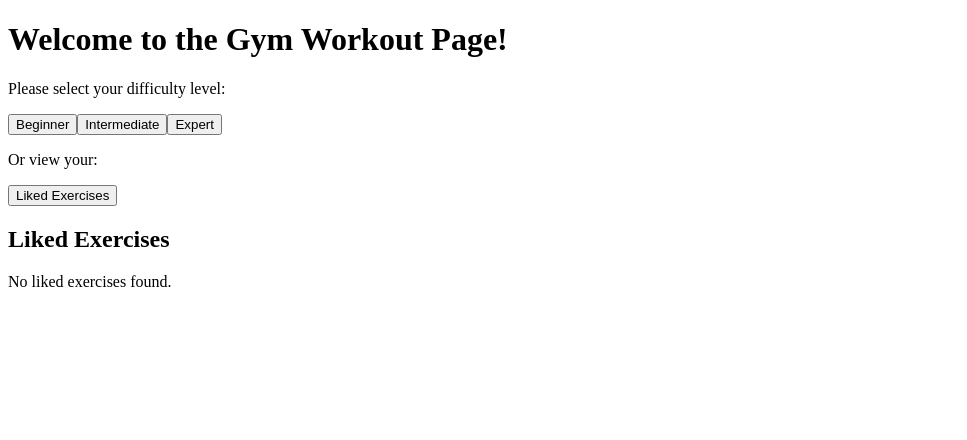
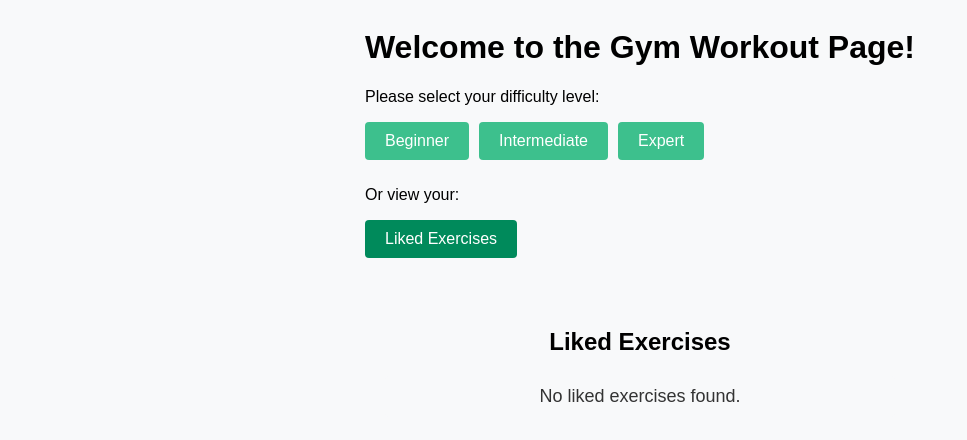
Before and after one commit to zly-VON/PW--Lab6, a React (Vite) app: page / in a window 1280 px wide. Both pictures are taken after a click on the button "Liked Exercises". Shown: the top 440 px of the page, without its empty margins (0-967 px from the left). Built offline with nearby package versions, Linux system fonts and the light colour scheme.

Commit message:
feat/Add light style

```diff
--- a/src/index.css
+++ b/src/index.css
@@ -0,0 +1,115 @@
+body {
+font-family: Arial, sans-serif;
+background-color: #f8f9fa;
+display: flex;
+justify-content: center;
+align-items: center;
+}
+
+.welcome {
+text-align: center;
+background-color: #ffffff;
+border-radius: 8px;
+box-shadow: 0 0 10px rgba(0, 0, 0, 0.1);
+margin: 20px;
+padding: 20px;
+
+width: 30vw;
+}
+
+.welcome h1 {
+color: #008A5B;
+}
+
+.welcome p {
+color: #333333;
+}
+
+.welcome-button {
+background-color: #3DC08D;
+border: none;
+border-radius: 4px;
+color: white;
+cursor: pointer;
+font-size: 16px;
+margin-right: 10px;
+padding: 10px 20px;
+margin-bottom: 10px;
+transition: background-color 0.3s;
+}
+
+.welcome-button.selected {
+background-color: #008A5B;
+}
+
+.welcome-button:hover {
+background-color: #2ea578;
+}
+
+.exercise-list {
+margin: 20px;
+}
+
+.exercise-list ul {
+list-style-type: none;
+padding: 0;
+}
+
+.exercise-list li {
+background-color: white;
+border-radius: 8px;
+box-shadow: 0 0 10px rgba(0, 0, 0, 0.1);
+margin-bottom: 20px;
+padding: 20px;
+}
+
+.exercise-list h3 {
+margin-top: 0;
+}
+
+.exercise-list p {
+margin: 5px 0;
+font-size: 18px;
+}
+
+.exercise-action {
+text-align: center;
+}
+
+.exercise-action button {
+background-color: #3DC08D;
+border: none;
+border-radius: 50%;
+padding: 5px;
+
+cursor: pointer;
+font-size: 2rem;
+}
+
+.exercise-list-liked {
+border-radius: 8px;
+padding: 20px;
+margin-top: 20px;
+text-align: center;
+}
+
+.exercise-list-liked ul {
+list-style-type: none;
+padding: 0;
+}
+
+.exercise-list-liked li {
+background-color: #f8f9fa;
+border-radius: 4px;
+margin-bottom: 10px;
+padding: 10px;
+}
+
+.exercise-list-liked p {
+color: #333333;
+font-size: 18px;
+background-color: #f8f9fa;
+border-radius: 4px;
+margin-bottom: 10px;
+padding: 10px;
+}
```
